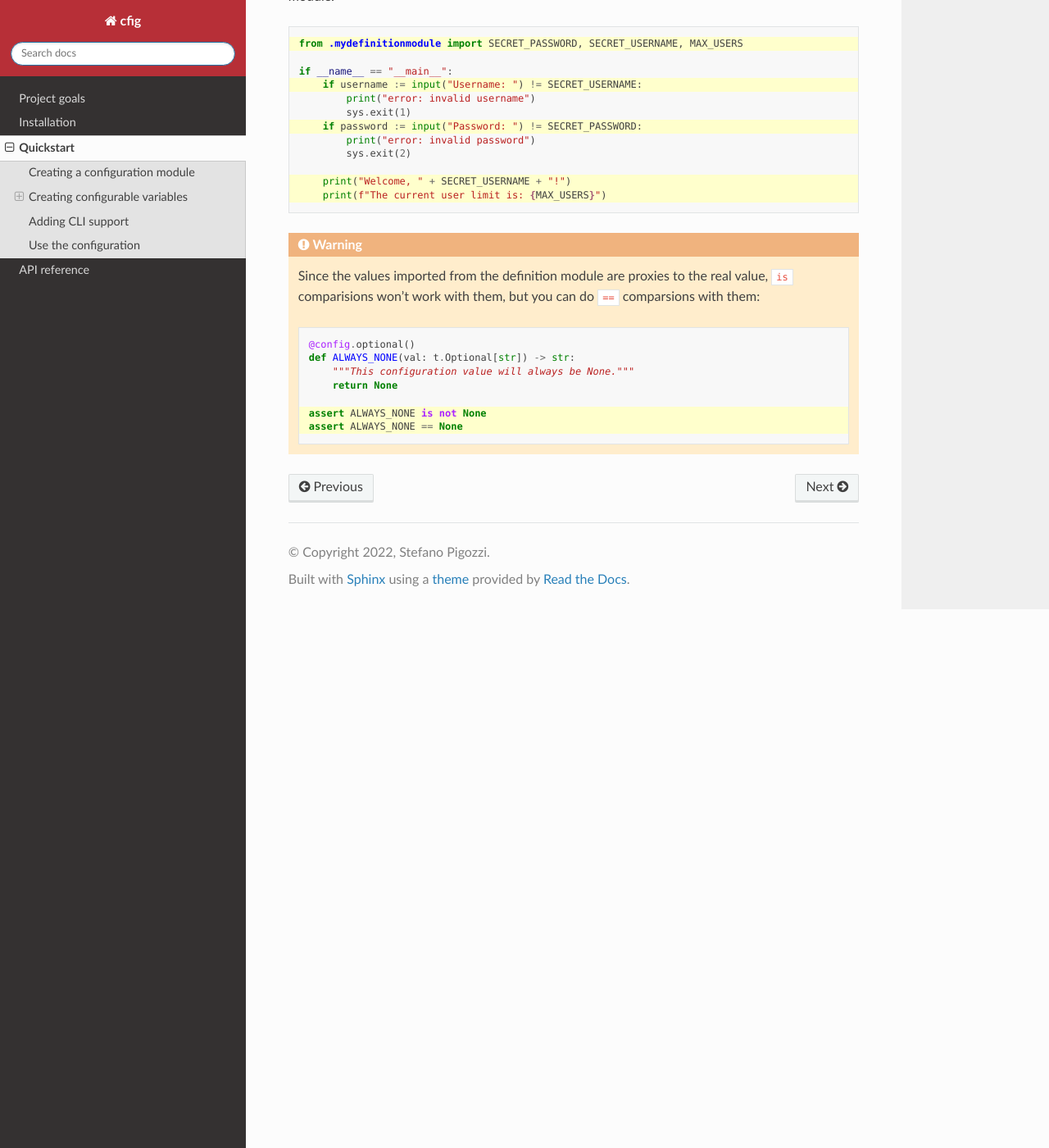
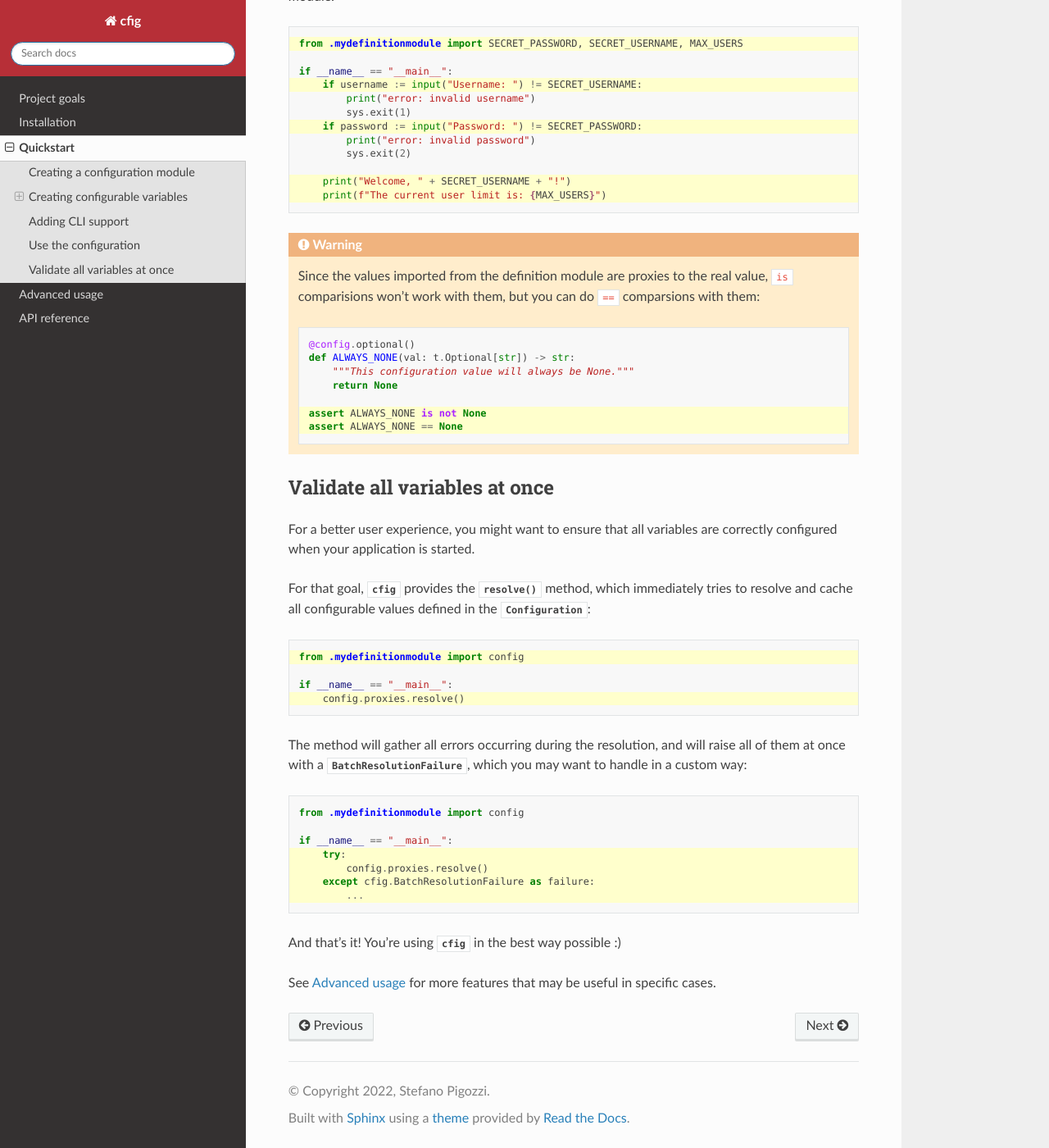
Before and after one commit to Steffo99/cfig, a Sphinx documentation site: the page built from docs/quickstart.rst, in a window 1280 px wide and 1400 px high, scrolled down 4049 px. Shown: the whole window at 82% size. Built offline with Sphinx 7.4.7 and the Read the Docs theme 2.0.0, drawn with Linux system fonts in a browser that asks for light colours; some of the changed text lies outside the part shown.

Commit message:
:spiral_notepad: Complete the documentation!

```diff
--- a/docs/conf.py
+++ b/docs/conf.py
@@ -28,6 +28,12 @@ language = "en"
 html_theme_options = {
     # Set this to the main color of your project
     "style_nav_header_background": "#b72f37",
+}
+html_context = {
+    "display_github": True,
+    "github_user": "Steffo99",
+    "github_repo": "cfig",
+    "github_version": "main/docs/",
 }
 
 
--- a/docs/index.rst
+++ b/docs/index.rst
@@ -38,6 +38,7 @@ Table of contents
     goals
     installation
     quickstart
+    advanced
     reference
 
 
--- a/docs/quickstart.rst
+++ b/docs/quickstart.rst
@@ -232,3 +232,36 @@ In the modules of your application, you can import and use the variables directl
 
         assert ALWAYS_NONE is not None
         assert ALWAYS_NONE == None
+
+
+Validate all variables at once
+==============================
+
+For a better user experience, you might want to ensure that all variables are correctly configured when your application is started.
+
+For that goal, :mod:`cfig` provides the :meth:`~cfig.config.Configuration.ProxyDict.resolve` method, which immediately tries to resolve and cache all configurable values defined in the :class:`~cfig.config.Configuration`:
+
+.. code-block:: python
+    :emphasize-lines: 1,4
+
+    from .mydefinitionmodule import config
+
+    if __name__ == "__main__":
+        config.proxies.resolve()
+
+The method will gather all errors occurring during the resolution, and will raise all of them at once with a :exc:`~cfig.errors.BatchResolutionFailure`, which you may want to handle in a custom way:
+
+.. code-block:: python
+    :emphasize-lines: 4,5,6,7
+
+    from .mydefinitionmodule import config
+
+    if __name__ == "__main__":
+        try:
+            config.proxies.resolve()
+        except cfig.BatchResolutionFailure as failure:
+            ...
+
+And that's it! You're using :mod:`cfig` in the best way possible :)
+
+See :doc:`advanced` for more features that may be useful in specific cases.
```
Also changed, not shown: docs/advanced.rst (added, +109 -0 lines), 1 other file.
